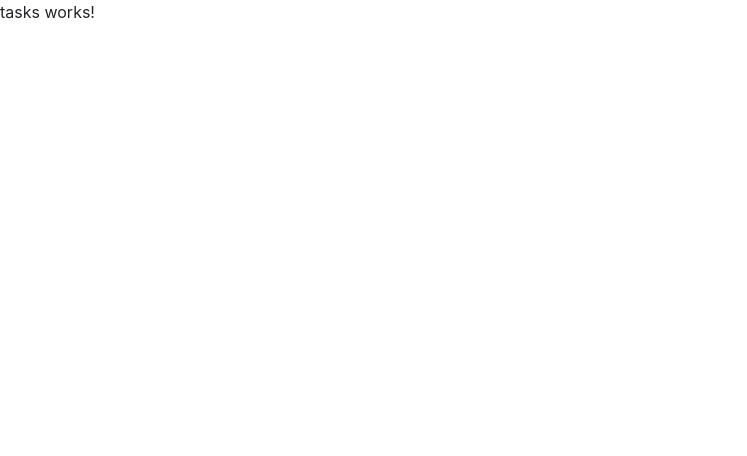
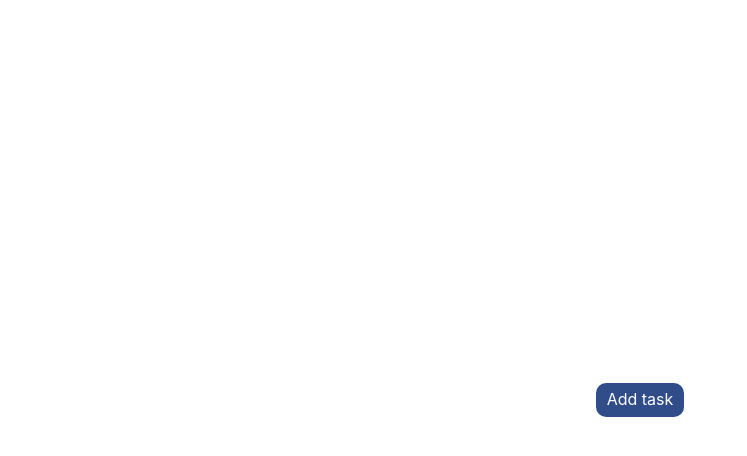
Before and after one commit to iFlameU/taskr, an Angular app in the folder ClientApp/: page / in a window 1280 px wide. Shown: the top 456 px of the page, without its empty margins (0-747 px from the left). Built offline with nearby package versions, Linux system fonts and the light colour scheme.

Commit message:
Created default button

```diff
--- /dev/null
+++ b/ClientApp/src/app/app.component.css
@@ -0,0 +1,6 @@
+.container {
+  display: flex;
+  justify-content: center;
+  align-items: center;
+  height: 100vh;
+}
--- a/ClientApp/src/app/app.component.html
+++ b/ClientApp/src/app/app.component.html
@@ -1 +1,3 @@
-<router-outlet></router-outlet>
+<div class="container">
+  <router-outlet></router-outlet>
+</div>
--- a/ClientApp/src/app/app.component.ts
+++ b/ClientApp/src/app/app.component.ts
@@ -2,7 +2,8 @@ import { Component } from '@angular/core';
 
 @Component({
   selector: 'app-root',
-  templateUrl: './app.component.html'
+  templateUrl: './app.component.html',
+  styleUrls: ['./app.component.css']
 })
 export class AppComponent {
 }
--- a/ClientApp/src/app/tasks/tasks.component.html
+++ b/ClientApp/src/app/tasks/tasks.component.html
@@ -1 +1 @@
-<p>tasks works!</p>
+<button class="btn">Add task</button>
--- a/ClientApp/src/styles.css
+++ b/ClientApp/src/styles.css
@@ -5,3 +5,19 @@
   --color-accent: rgb(247, 197, 159);
   --color-alert: rgb(255, 107, 53);
 }
+
+.btn {
+  color: #fff;
+  background-color: var(--color-most-dark);
+  border-radius: 10px;
+  padding: 3px 10px 5px;
+}
+
+.btn:hover {
+  background-color: var(--color-dark);
+  color: #e8e8e8;
+}
+
+.btn:focus {
+  box-shadow: unset;
+}
```
